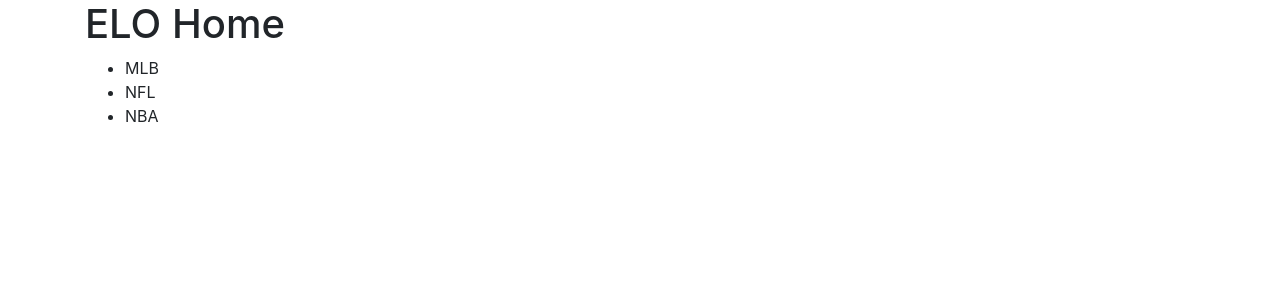
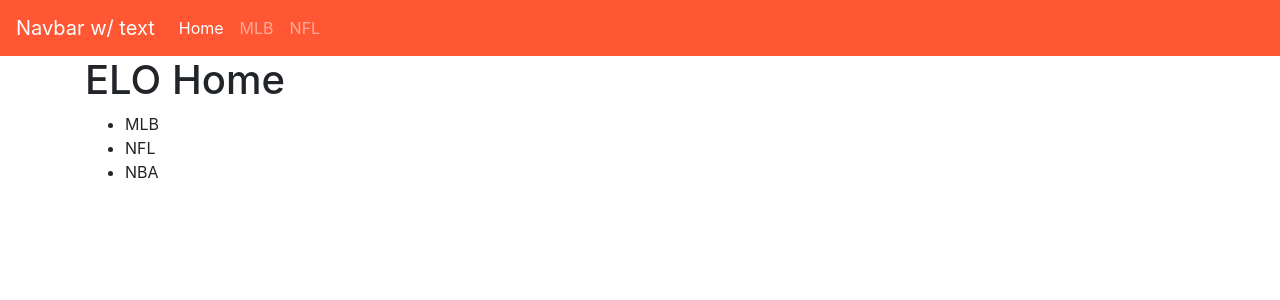
Before and after one commit to Seaner71/five_thirty_eight_fun, a Django app: page /elo/ in a window 1280 px wide. Shown: the top 300 px of the page. Run offline with Django 3.2, Linux system fonts and the light colour scheme; some libraries are stand-ins or nearby versions.

Commit message:
add basic bootstrap templates

```diff
--- a/elo/templates/elo/base.html
+++ b/elo/templates/elo/base.html
@@ -16,6 +16,26 @@
   {% endif %}
 </head>
 <body>
+  <nav class="navbar navbar-expand-lg navbar-dark" style="background-color: #FF5733;">
+    <a class="navbar-brand" href="#">Navbar w/ text</a>
+    <button class="navbar-toggler" type="button" data-toggle="collapse" data-target="#navbarText" aria-controls="navbarText" aria-expanded="false" aria-label="Toggle navigation">
+      <span class="navbar-toggler-icon"></span>
+    </button>
+    <div class="collapse navbar-collapse" id="navbarText">
+      <ul class="navbar-nav mr-auto">
+        <li class="nav-item active">
+          <a class="nav-link" href="{% url 'elo-home' %}">Home <span class="sr-only">(current)</span></a>
+        </li>
+        <li class="nav-item">
+          <a class="nav-link" href="{% url 'elo-mlb'%}">MLB</a>
+        </li>
+        <li class="nav-item">
+          <a class="nav-link" href="#">NFL</a>
+        </li>
+      </ul>
+    </div>
+  </nav>
+
   <div class='container'>{% block content %}{% endblock %}</div>
 
   <!-- Optional JavaScript -->
```
